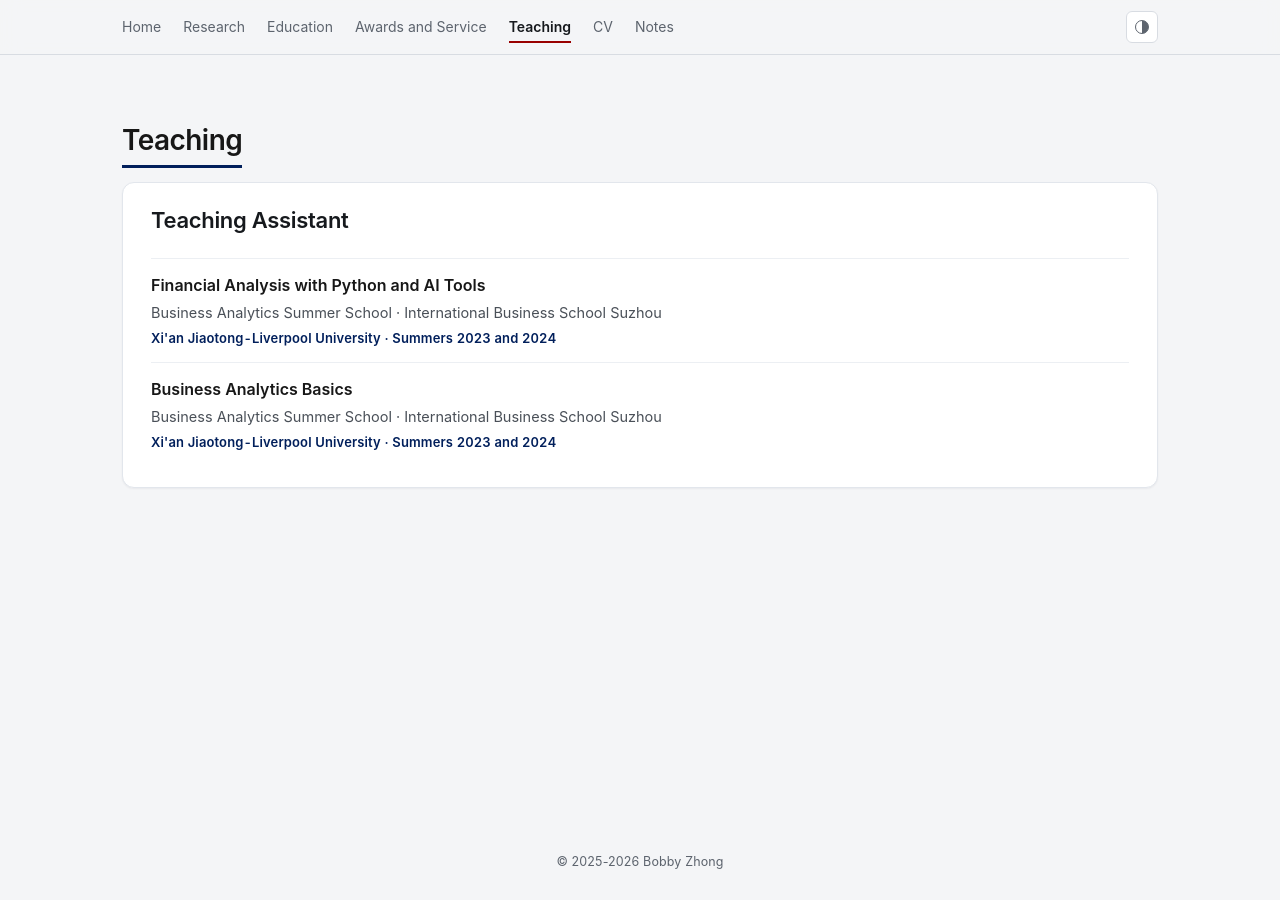
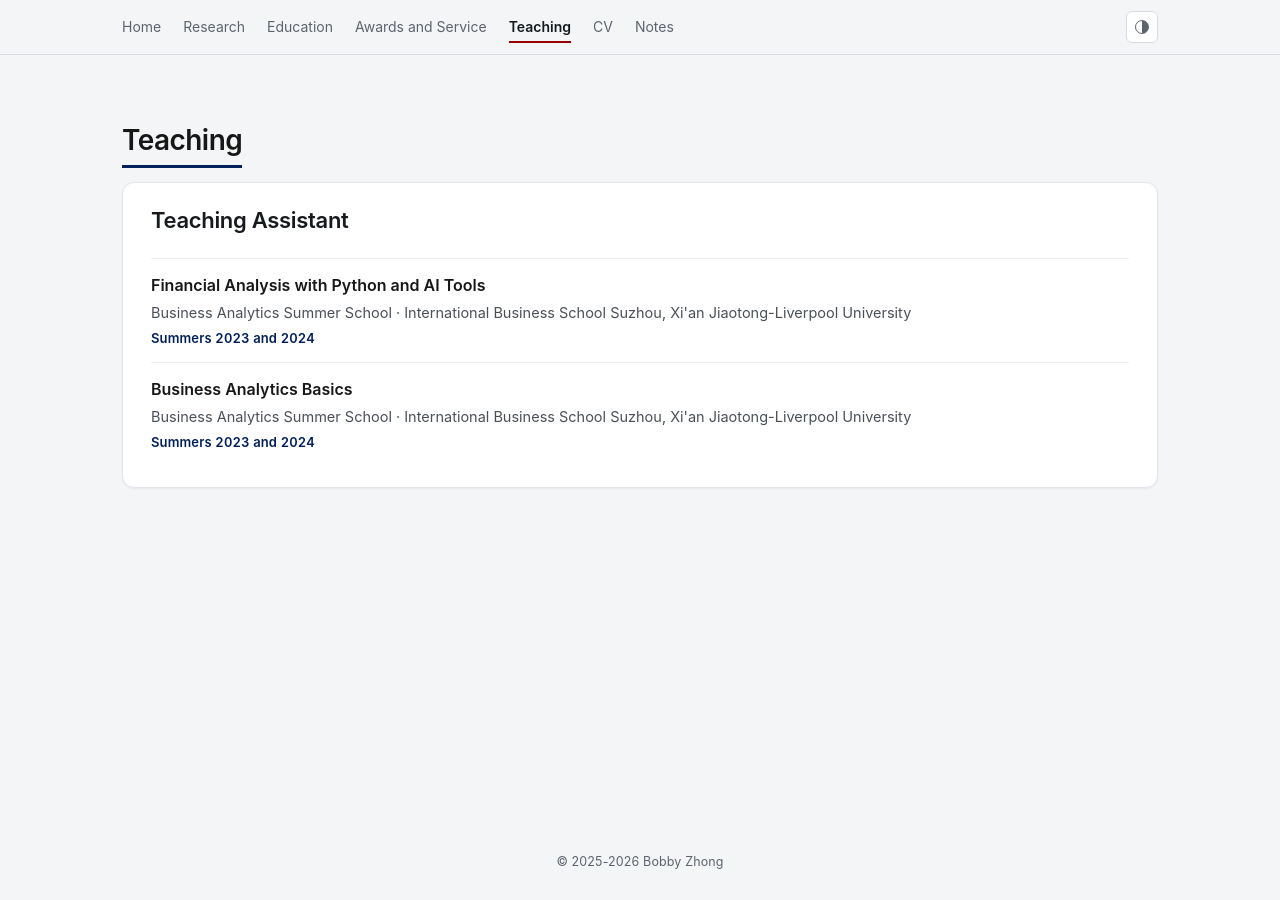
Before and after one commit to bobbyZhong10/bobbyzhong10.github.io, a Jekyll site: the page built from _pages/teaching.md, in a window 1280 px wide. Built offline with Jekyll 4.4.1, drawn with Linux system fonts in a browser that asks for light colours.

Commit message:
lign cross-page terminology and tighten copy

```diff
--- a/_pages/teaching.md
+++ b/_pages/teaching.md
@@ -13,13 +13,13 @@ author_profile: true
 
 <div class="teaching-entry">
   <div class="teaching-entry__title">Financial Analysis with Python and AI Tools</div>
-  <div class="teaching-entry__context">Business Analytics Summer School · International Business School Suzhou</div>
-  <div class="teaching-entry__meta">Xi'an Jiaotong-Liverpool University · Summers 2023 and 2024</div>
+  <div class="teaching-entry__context">Business Analytics Summer School · International Business School Suzhou, Xi'an Jiaotong-Liverpool University</div>
+  <div class="teaching-entry__meta">Summers 2023 and 2024</div>
 </div>
 
 <div class="teaching-entry">
   <div class="teaching-entry__title">Business Analytics Basics</div>
-  <div class="teaching-entry__context">Business Analytics Summer School · International Business School Suzhou</div>
-  <div class="teaching-entry__meta">Xi'an Jiaotong-Liverpool University · Summers 2023 and 2024</div>
+  <div class="teaching-entry__context">Business Analytics Summer School · International Business School Suzhou, Xi'an Jiaotong-Liverpool University</div>
+  <div class="teaching-entry__meta">Summers 2023 and 2024</div>
 </div>
 </section>
```
Also changed, not shown: _pages/about.md (+2 -2 lines), _pages/awards-services.md (+1 -1 lines), _pages/research-projects.md (+2 -2 lines).
